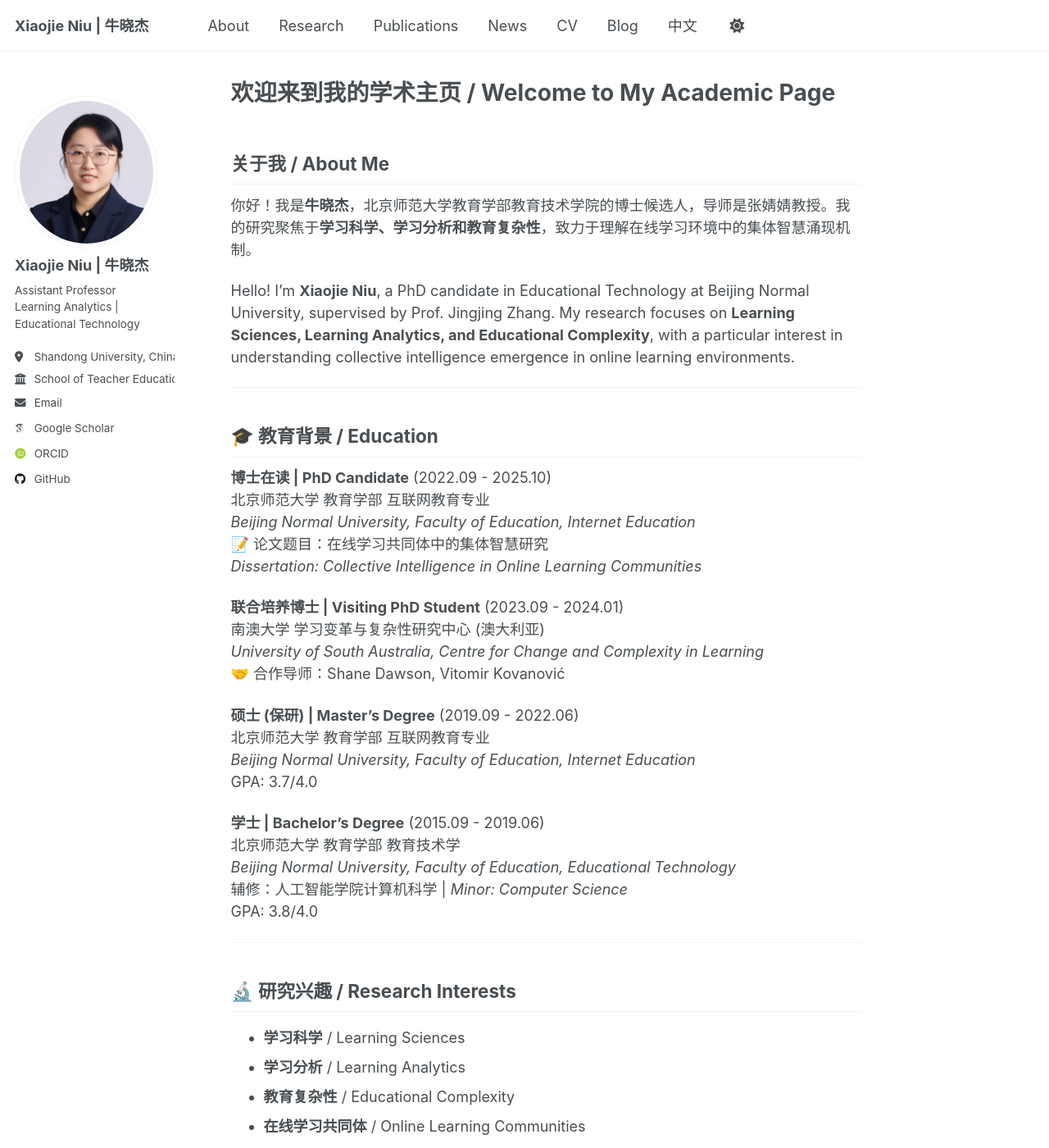
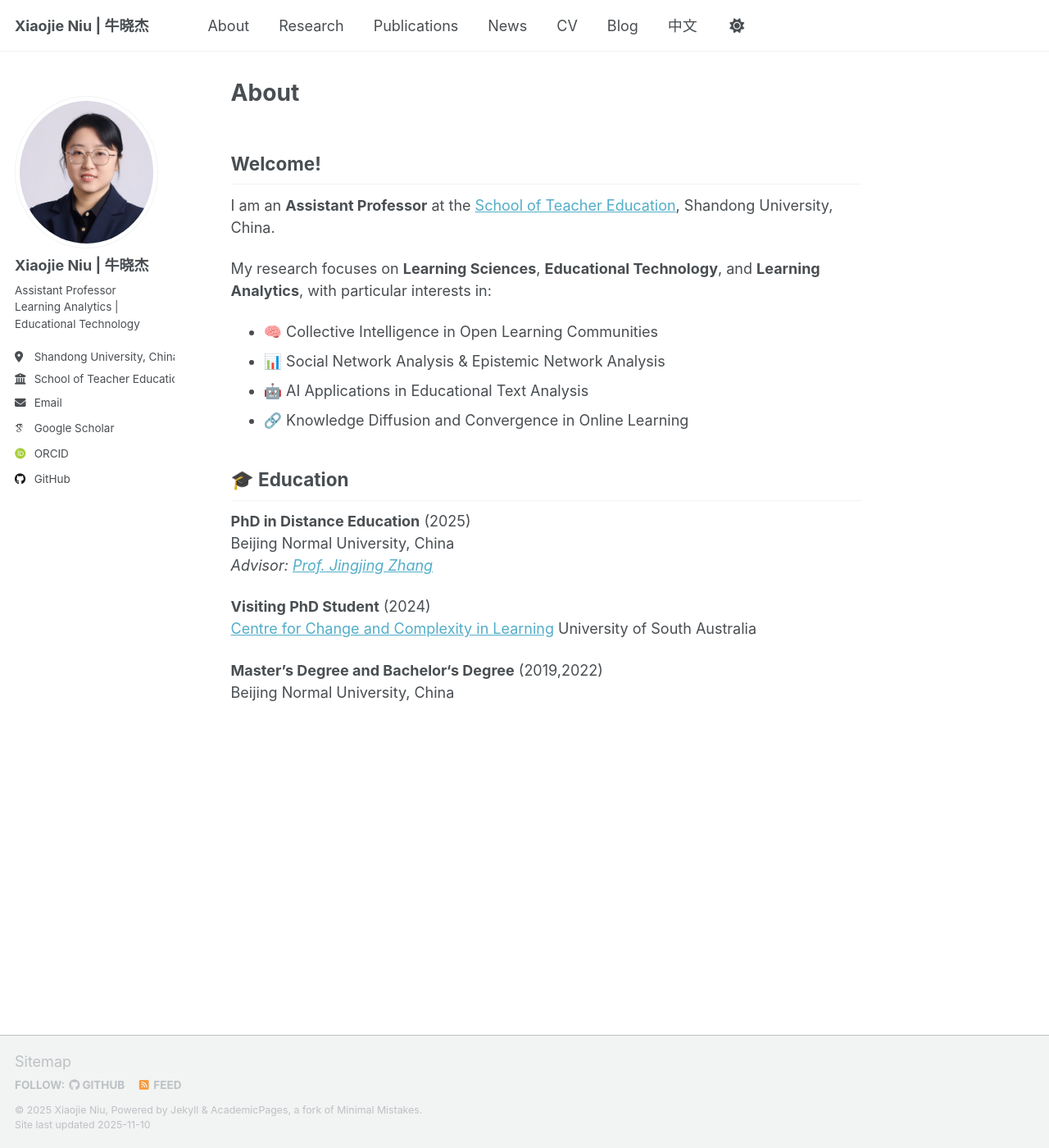
Before and after one commit to Xiaojie-Niu/xiaojie.github.io, a Jekyll site: the page built from _pages/about.md, in a window 1280 px wide and 1400 px high. Shown: the whole window at 82% size. Built offline with Jekyll 4.4.1, drawn with Linux system fonts in a browser that asks for light colours; some web fonts are replaced; a script that is not in the unit is left out; some of the changed text lies outside the part shown.

Commit message:
Update about.md

```diff
--- a/_pages/about.md
+++ b/_pages/about.md
@@ -1,6 +1,6 @@
 ---
 permalink: /
-title: "欢迎来到我的学术主页 / Welcome to My Academic Page"
+title: "About"
 excerpt: "About me"
 author_profile: true
 redirect_from:
@@ -8,107 +8,28 @@ redirect_from:
   - /about.html
 ---
 
-## 关于我 / About Me
+## Welcome!
 
-你好！我是**牛晓杰**，北京师范大学教育学部教育技术学院的博士候选人，导师是张婧婧教授。我的研究聚焦于**学习科学、学习分析和教育复杂性**，致力于理解在线学习环境中的集体智慧涌现机制。
+I am an **Assistant Professor** at the [School of Teacher Education](https://iase.sdu.edu.cn/index.htm), Shandong University, China.
 
-Hello! I'm **Xiaojie Niu**, a PhD candidate in Educational Technology at Beijing Normal University, supervised by Prof. Jingjing Zhang. My research focuses on **Learning Sciences, Learning Analytics, and Educational Complexity**, with a particular interest in understanding collective intelligence emergence in online learning environments.
+My research focuses on **Learning Sciences**, **Educational Technology**, and **Learning Analytics**, with particular interests in:
 
----
+- 🧠 Collective Intelligence in Open Learning Communities
+- 📊 Social Network Analysis & Epistemic Network Analysis
+- 🤖 AI Applications in Educational Text Analysis
+- 🔗 Knowledge Diffusion and Convergence in Online Learning
 
-## 🎓 教育背景 / Education
 
-**博士在读 | PhD Candidate** (2022.09 - 2025.10)
-北京师范大学 教育学部 互联网教育专业
-*Beijing Normal University, Faculty of Education, Internet Education*
-📝 论文题目：在线学习共同体中的集体智慧研究
-*Dissertation: Collective Intelligence in Online Learning Communities*
 
-**联合培养博士 | Visiting PhD Student** (2023.09 - 2024.01)
-南澳大学 学习变革与复杂性研究中心 (澳大利亚)
-*University of South Australia, Centre for Change and Complexity in Learning*
-🤝 合作导师：Shane Dawson, Vitomir Kovanović
+## 🎓 Education
 
-**硕士 (保研) | Master's Degree** (2019.09 - 2022.06)
-北京师范大学 教育学部 互联网教育专业
-*Beijing Normal University, Faculty of Education, Internet Education*
-GPA: 3.7/4.0
+**PhD in Distance Education** (2025)
+Beijing Normal University, China
+*Advisor: [Prof. Jingjing Zhang](https://fe.bnu.edu.cn/pc/cms1info/resume/51/84)*
 
-**学士 | Bachelor's Degree** (2015.09 - 2019.06)
-北京师范大学 教育学部 教育技术学
-*Beijing Normal University, Faculty of Education, Educational Technology*
-辅修：人工智能学院计算机科学 | *Minor: Computer Science*
-GPA: 3.8/4.0
+**Visiting PhD Student** (2024)
+[Centre for Change and Complexity in Learning](https://unisa.edu.au/research/c3l/)
+University of South Australia
 
----
-
-## 🔬 研究兴趣 / Research Interests
-
-- **学习科学** / Learning Sciences
-- **学习分析** / Learning Analytics
-- **教育复杂性** / Educational Complexity
-- **在线学习共同体** / Online Learning Communities
-- **集体智慧** / Collective Intelligence
-- **知识扩散与趋同** / Knowledge Diffusion and Convergence
-- **社会网络分析** / Social Network Analysis
-- **认知网络分析** / Epistemic Network Analysis
-
----
-
-## 🏆 主要荣誉 / Selected Honors
-
-- 🥇 **国家奖学金** (博士) | *National Scholarship* - 2024.10
-- 🥇 **国家奖学金** (本科) | *National Scholarship* - 2018.10
-- 🌏 **圣塔菲研究所博士生工作坊** 全额奖学金 (全球10人，亚洲唯一) - 2024.04
-- 💰 **国家公派留学奖学金** | *China Scholarship Council (CSC)* - 2023.09
-- 📚 **北京师范大学学术创新一等奖** (前7%) - 2025.01
-- ✈️ **Student Travel Award**, IEEE TCLT - 2021.05
-
----
-
-## 📊 技术能力 / Technical Skills
-
-**编程语言 / Programming:**
-- Python (熟练 / Proficient)
-- R (熟练 / Proficient)
-- MySQL
-- Unity 3D/C#
-
-**分析方法 / Analysis Methods:**
-- 社会网络分析 / Social Network Analysis (SNA)
-- 认知网络分析 / Epistemic Network Analysis (ENA)
-- 序列分析 / Sequence Analysis
-- 时间序列分析 / Time Series Analysis
-- 多主体建模 / Agent-Based Modeling
-
-**工具 / Tools:**
-- GitHub: [github.com/Xiaojie-Niu](https://github.com/Xiaojie-Niu)
-- 数据可视化 / Data Visualization
-- 机器学习 / Machine Learning (CNN, NLP)
-
----
-
-## 📰 最新动态 / Recent News
-
-- 🎤 **2025.07**: 在芬兰赫尔辛基ICLS 2025会议上展示研究成果
-- 📝 **2024.11**: 在上海第十届全国教育实证研究论坛作学术汇报
-- 🌟 **2024.07**: 参加圣塔菲研究所计算社会科学博士生工作坊
-- 📄 **2024**: 在SSCI Q1期刊发表论文2篇
-
----
-
-## 📧 联系方式 / Contact
-
-**邮箱 / Email:** xiaojie.niu@mail.bnu.edu.cn
-**电话 / Phone:** +86 156-3176-1997
-**地址 / Address:** 北京师范大学教育学部教育技术学院，北京，中国
-
-**学术资料 / Academic Profiles:**
-- [Google Scholar](https://scholar.google.com.hk/citations?hl=zh-CN&user=zc_ZBNkAAAAJ)
-- [ORCID](https://orcid.org/0000-0002-1085-489X)
-- [GitHub](https://github.com/Xiaojie-Niu)
-
----
-
-> "Understanding complexity through the lens of learning sciences"
-> "通过学习科学的视角理解复杂性"
+**Master's Degree and Bachelor‘s Degree** (2019,2022)
+Beijing Normal University, China
```
